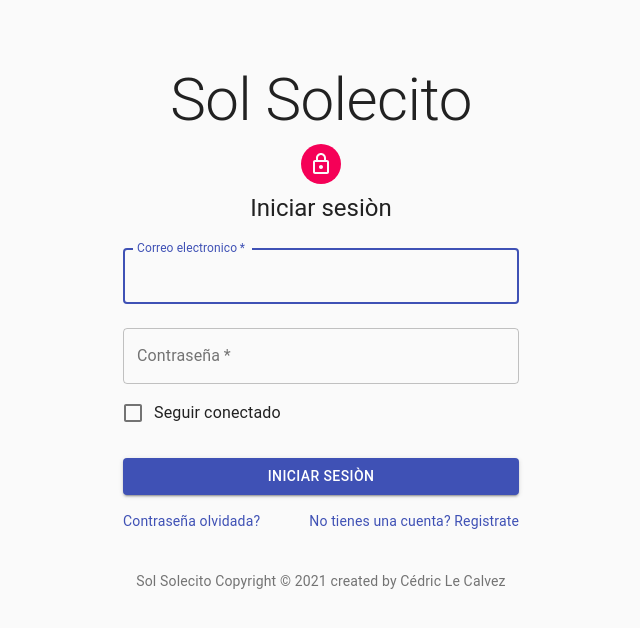
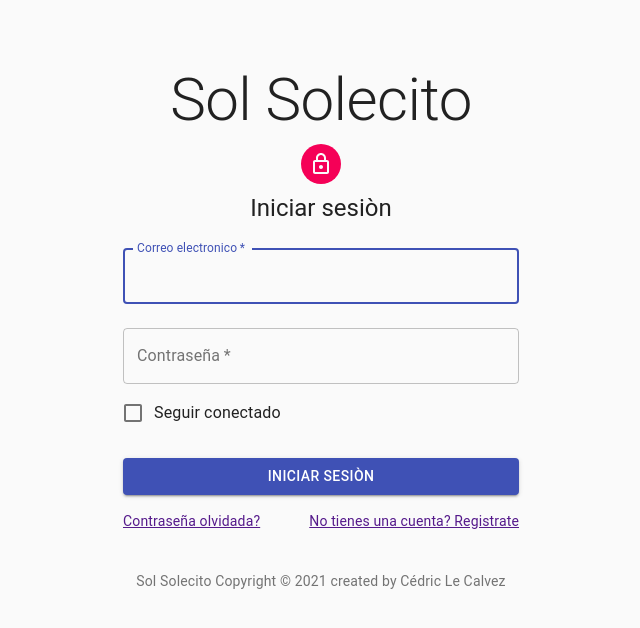
Before and after one commit to cedriclecalvez/SolSolecito, a React (Create React App) app in the folder reactapp/: page / in a window 1280 px wide. Shown: the top 628 px of the page, without its empty margins (319-959 px from the left). Built offline with nearby package versions, Linux system fonts and the light colour scheme.

Commit message:
correction changement de Link materialUI pour reacDom sur signIn to signUp

```diff
--- a/reactapp/src/Pages/SignInScreen.js
+++ b/reactapp/src/Pages/SignInScreen.js
@@ -1,5 +1,5 @@
 import React, {useState} from 'react';
-import {Redirect} from 'react-router-dom';
+import {Redirect,Link} from 'react-router-dom';
 import {connect} from 'react-redux';
 
 
@@ -10,7 +10,7 @@ import CssBaseline from '@material-ui/core/CssBaseline';
 import TextField from '@material-ui/core/TextField';
 import FormControlLabel from '@material-ui/core/FormControlLabel';
 import Checkbox from '@material-ui/core/Checkbox';
-import Link from '@material-ui/core/Link';
+// import Link from '@material-ui/core/Link';
 import Grid from '@material-ui/core/Grid';
 import LockOutlinedIcon from '@material-ui/icons/LockOutlined';
 import Typography from '@material-ui/core/Typography';
@@ -185,7 +185,7 @@ function SignInScreen(props) {
               </Link>
             </Grid>
             <Grid item>
-              <Link href="/SignUpScreen" onClick={()=>setToSignUp(true)}  variant="body2">
+              <Link  onClick={()=>setToSignUp(true)}  variant="body2">
                 {"No tienes una cuenta? Registrate"}
               </Link>
             </Grid>
```
